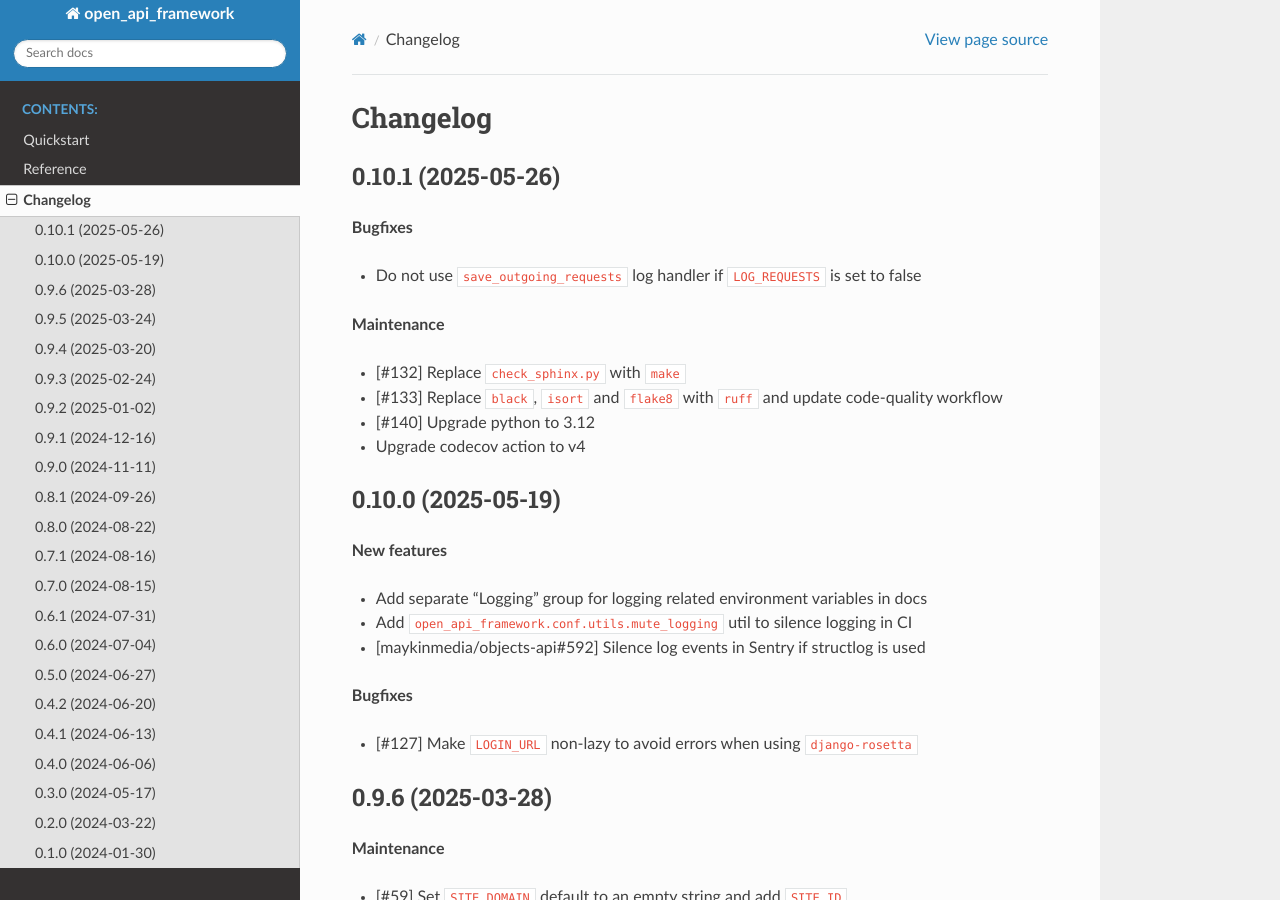
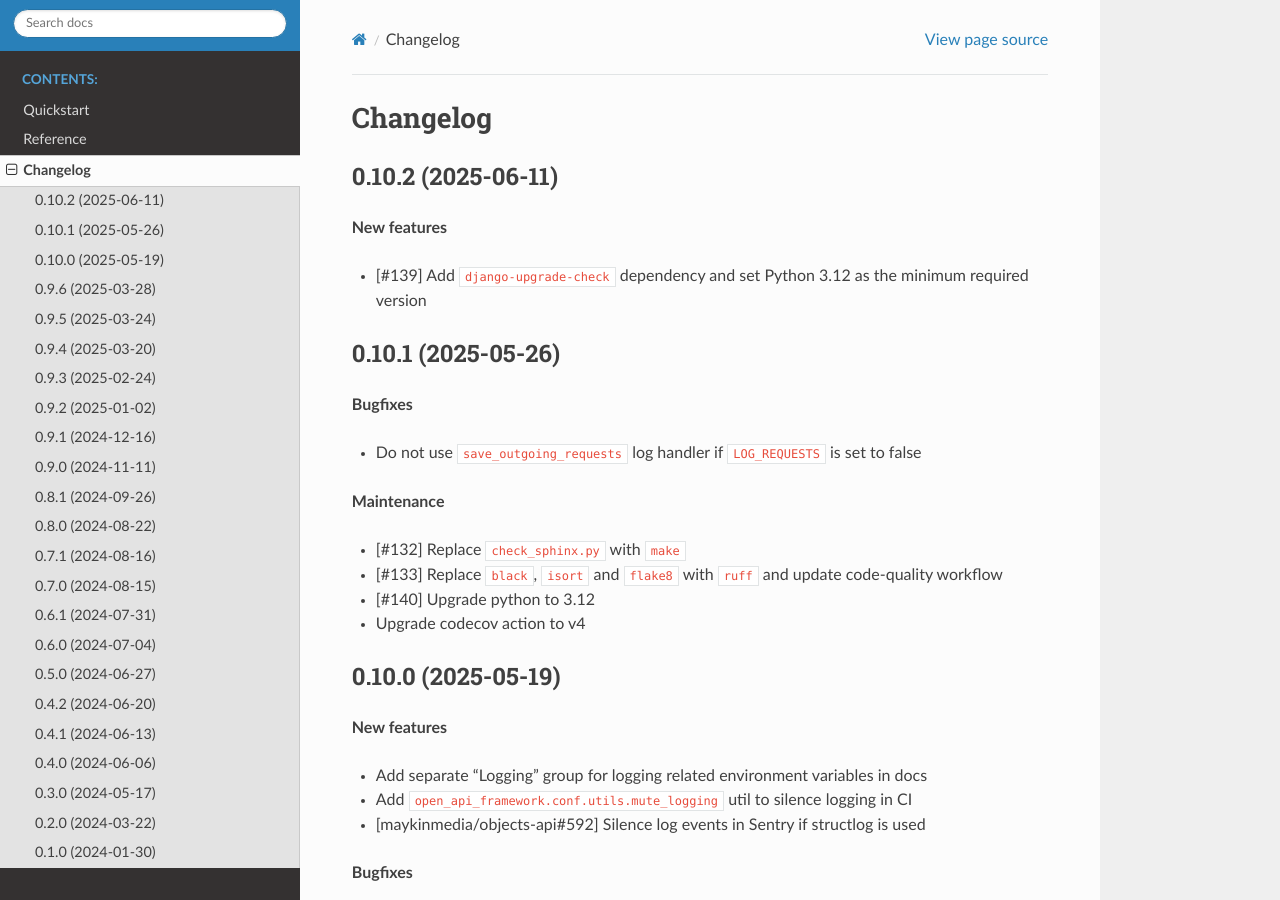
Before and after one commit to maykinmedia/open-api-framework, a Sphinx documentation site: the page built from docs/changelog.rst, in a window 1280 px wide and 900 px high. Built offline with Sphinx 7.4.7 and the Read the Docs theme 3.1.0, drawn with Linux system fonts in a browser that asks for light colours.

Commit message:
:bookmark: Release 0.10.2

```diff
--- a/CHANGELOG.rst
+++ b/CHANGELOG.rst
@@ -1,5 +1,12 @@
 Changelog
 =========
+
+0.10.2 (2025-06-11)
+-------------------
+
+**New features**
+
+* [#139] Add ``django-upgrade-check`` dependency and set Python 3.12 as the minimum required version
 
 0.10.1 (2025-05-26)
 -------------------
--- a/README.rst
+++ b/README.rst
@@ -1,7 +1,7 @@
 Open API Framework
 ==================
 
-:Version: 0.10.1
+:Version: 0.10.2
 :Source: https://github.com/maykinmedia/open-api-framework
 :Keywords: metapackage, dependencies
 
--- a/docs/conf.py
+++ b/docs/conf.py
@@ -26,7 +26,7 @@ copyright = "2024, Maykin Media"
 author = "Maykin Media"
 
 # The full version, including alpha/beta/rc tags
-release = "0.10.1"
+release = "0.10.2"
 
 
 # -- General configuration ---------------------------------------------------
--- a/pyproject.toml
+++ b/pyproject.toml
@@ -4,7 +4,7 @@ build-backend = "setuptools.build_meta"
 
 [project]
 name = "open-api-framework"
-version = "0.10.1"
+version = "0.10.2"
 description = "A metapackage for registration components, that bundles the dependencies shared between these components and provides generic settings"
 authors = [
     {name = "Maykin Media", email = "support@maykinmedia.nl"}
@@ -100,7 +100,7 @@ env = [
 ]
 
 [tool.bumpversion]
-current_version = "0.10.1"
+current_version = "0.10.2"
 files = [
     {filename = "pyproject.toml"},
     {filename = "README.rst"},
```
